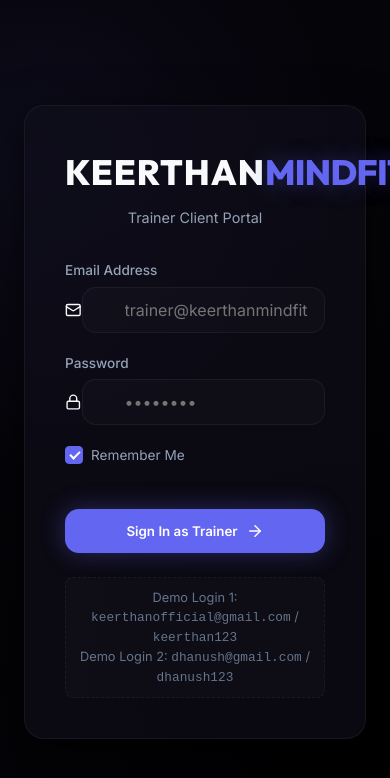
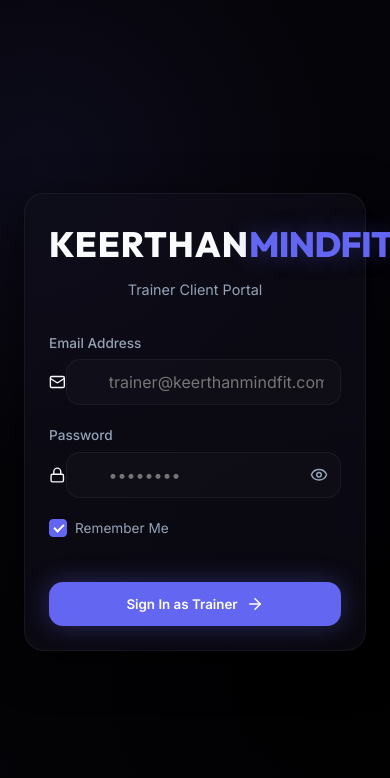
Before and after one commit to Anish508/Gym-Trainer-SAAS, a Next.js app: page / in a window 390 px wide. Shown: the top 778 px of the page. Built offline with nearby package versions, Linux system fonts and the light colour scheme; no server answers; the database is empty.

Commit message:
Remove demo credentials from login card UI, add password visibility toggle, and scale login card padding on mobile viewports

```diff
--- a/src/app/globals.css
+++ b/src/app/globals.css
@@ -1668,3 +1668,9 @@ input, select, textarea {
   background: rgba(255, 42, 95, 0.15);
   border-color: rgba(255, 42, 95, 0.4);
 }
+
+@media (max-width: 480px) {
+  .auth-card {
+    padding: 1.5rem !important;
+  }
+}
--- a/src/app/page.js
+++ b/src/app/page.js
@@ -15,7 +15,7 @@ import AttendanceView from '@/components/views/AttendanceView';
 import SettingsView from '@/components/views/SettingsView';
 import MemberProfileView from '@/components/views/MemberProfileView';
 
-import { Mail, Lock, ArrowRight, Menu } from 'lucide-react';
+import { Mail, Lock, ArrowRight, Menu, Eye, EyeOff } from 'lucide-react';
 
 export default function Home() {
   const { user, login, loading, isDemo } = useAuth();
@@ -33,6 +33,7 @@ export default function Home() {
   const [rememberMe, setRememberMe] = useState(true);
   const [loginError, setLoginError] = useState('');
   const [loginLoading, setLoginLoading] = useState(false);
+  const [showPassword, setShowPassword] = useState(false);
 
   // Sidebar collapse
   const [sidebarCollapsed, setSidebarCollapsed] = useState(false);
@@ -183,16 +184,38 @@ export default function Home() {
 
             <div className="form-group">
               <label htmlFor="admin-password">Password</label>
-              <div className="input-with-icon">
+              <div className="input-with-icon" style={{ position: 'relative' }}>
                 <Lock size={18} />
                 <input
-                  type="password"
+                  type={showPassword ? "text" : "password"}
                   id="admin-password"
                   placeholder="••••••••"
                   required
                   value={password}
                   onChange={(e) => setPassword(e.target.value)}
+                  style={{ paddingRight: '2.8rem' }}
                 />
+                <button
+                  type="button"
+                  onClick={() => setShowPassword(!showPassword)}
+                  style={{
+                    position: 'absolute',
+                    right: '10px',
+                    top: '50%',
+                    transform: 'translateY(-50%)',
+                    background: 'none',
+                    border: 'none',
+                    color: 'var(--text-secondary)',
+                    cursor: 'pointer',
+                    display: 'flex',
+                    alignItems: 'center',
+                    padding: '0.2rem',
+                    outline: 'none'
+                  }}
+                  title={showPassword ? "Hide password" : "Show password"}
+                >
+                  {showPassword ? <EyeOff size={18} /> : <Eye size={18} />}
+                </button>
               </div>
             </div>
 
@@ -214,11 +237,6 @@ export default function Home() {
               <ArrowRight size={18} />
             </button>
           </form>
-
-          <div className="auth-footer-info">
-            <p>Demo Login 1: <code>keerthanofficial@gmail.com</code> / <code>keerthan123</code></p>
-            <p>Demo Login 2: <code>dhanush@gmail.com</code> / <code>dhanush123</code></p>
-          </div>
         </div>
       </div>
     );
```
